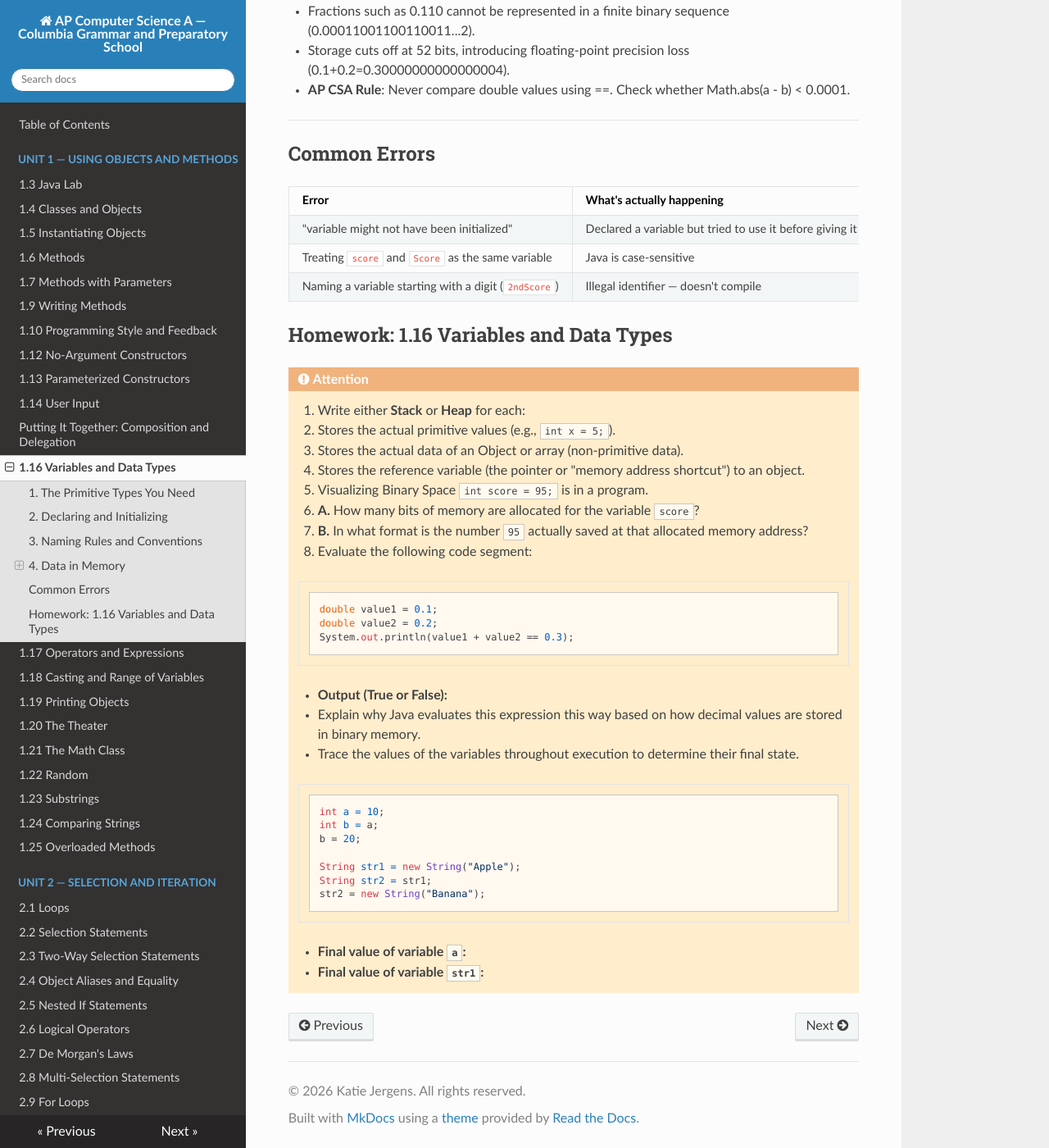
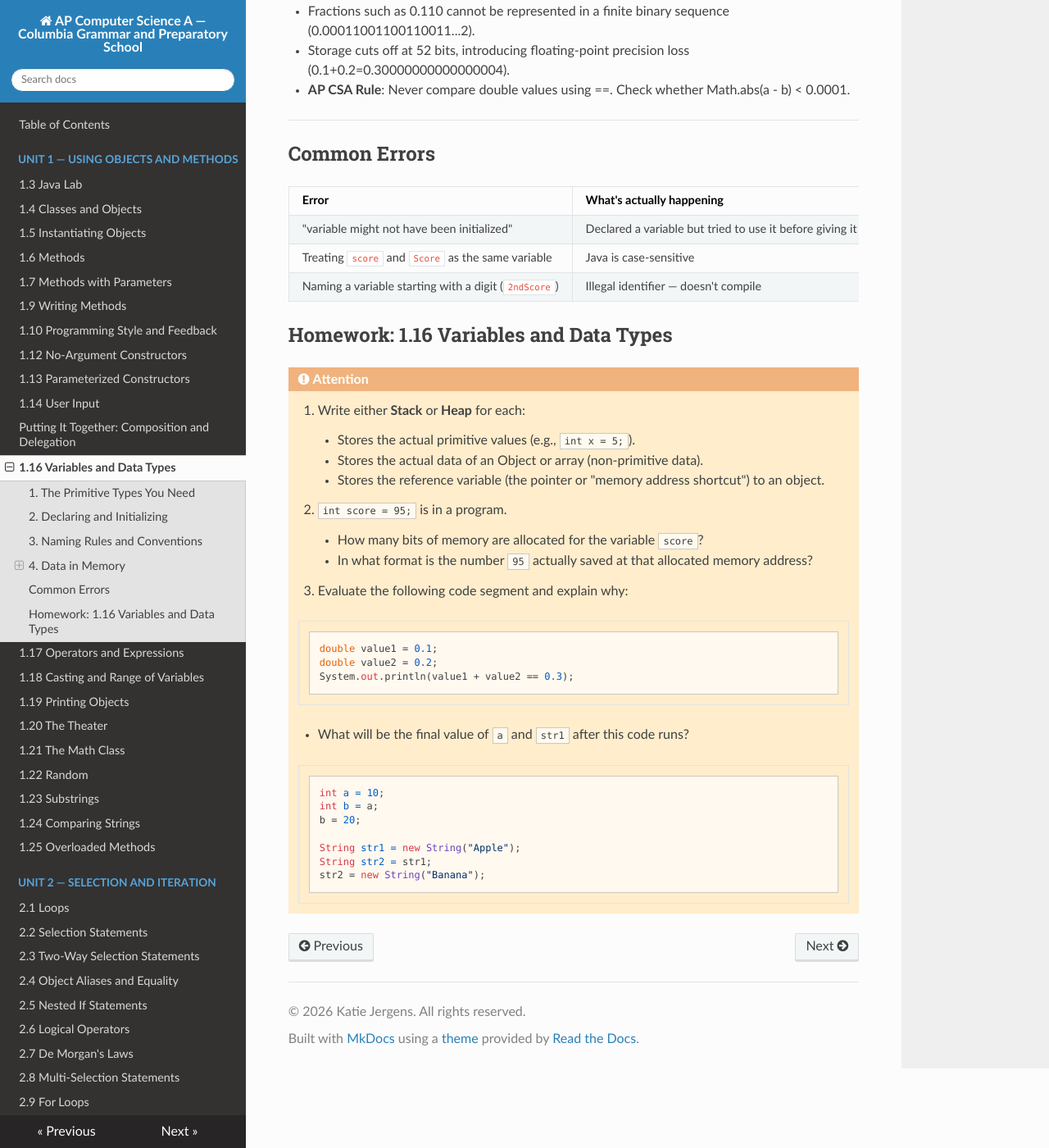
Before and after one commit to kjergens/apcsa-site, an MkDocs documentation site: the page built from docs/unit1/notes_16_variables.md, in a window 1280 px wide and 1400 px high, scrolled down 3136 px. Shown: the whole window at 82% size. Built offline with MkDocs 1.6.1, drawn with Linux system fonts in a browser that asks for light colours; nearby versions of some CDN libraries.

Commit message:
Refactor homework section on variables and data types
Removed redundant questions and streamlined the homework section for clarity.

````diff
--- a/docs/unit1/notes_16_variables.md
+++ b/docs/unit1/notes_16_variables.md
@@ -112,19 +112,13 @@ A Java double reserves 64 bits: 1 Sign bit, 11 Exponent bits, and 52 Mantissa (b
 
 !!! attention
     1. Write either **Stack** or **Heap** for each:
-
-    * Stores the actual primitive values (e.g., `int x = 5;`).
-    * Stores the actual data of an Object or array (non-primitive data).
-    * Stores the reference variable (the pointer or "memory address shortcut") to an object.
-
-    - Visualizing Binary Space
-    `int score = 95;` is in a program.
-
-    * **A.** How many bits of memory are allocated for the variable `score`?
-    * **B.** In what format is the number `95` actually saved at that allocated memory address?
-
-
-    - Evaluate the following code segment:
+        * Stores the actual primitive values (e.g., `int x = 5;`).
+        * Stores the actual data of an Object or array (non-primitive data).
+        * Stores the reference variable (the pointer or "memory address shortcut") to an object.
+    - `int score = 95;` is in a program.
+        * How many bits of memory are allocated for the variable `score`?
+        * In what format is the number `95` actually saved at that allocated memory address?
+    - Evaluate the following code segment and explain why:
 
     ```java
     double value1 = 0.1;
@@ -132,10 +126,7 @@ A Java double reserves 64 bits: 1 Sign bit, 11 Exponent bits, and 52 Mantissa (b
     System.out.println(value1 + value2 == 0.3);
     ```
 
-    * **Output (True or False):**
-    * Explain why Java evaluates this expression this way based on how decimal values are stored in binary memory.
-
-    - Trace the values of the variables throughout execution to determine their final state.
+    - What will be the final value of `a` and `str1` after this code runs?
 
     ```java
     int a = 10;
@@ -146,6 +137,3 @@ A Java double reserves 64 bits: 1 Sign bit, 11 Exponent bits, and 52 Mantissa (b
     String str2 = str1;
     str2 = new String("Banana");
     ```
-
-      * **Final value of variable `a`:**
-      * **Final value of variable `str1`:**
````
